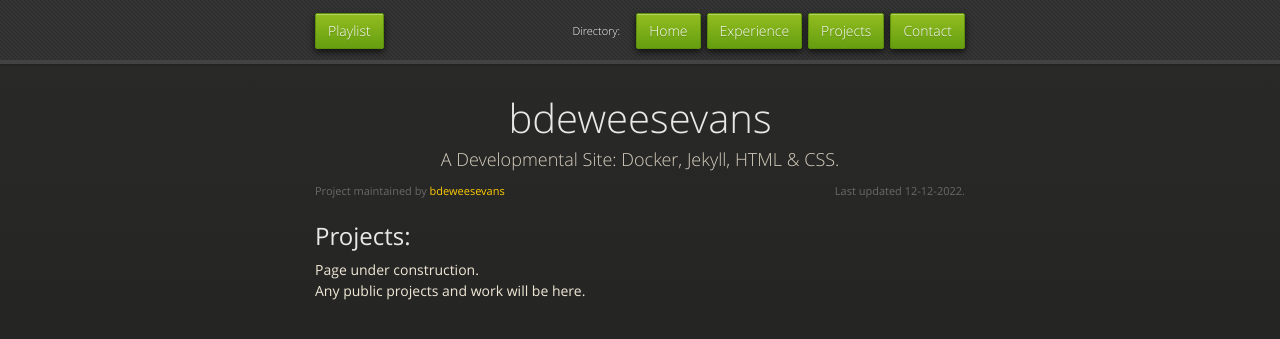
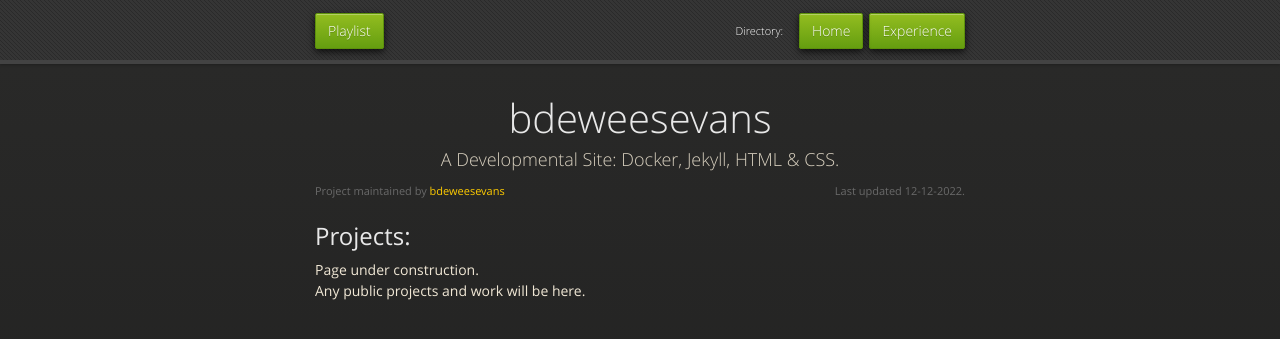
Before and after one commit to bdeweesevans/bdeweesevans.github.io, a Jekyll site: the page built from projects.md, in a window 1280 px wide. Shown: the top 339 px of the page. Built offline with Jekyll 4.4.1, drawn with Linux system fonts in a browser that asks for light colours; our own code applies the rules of GitHub Pages for plain Markdown files.

Commit message:
commented out buttons for pages under construction

```diff
--- a/_layouts/default.html
+++ b/_layouts/default.html
@@ -26,8 +26,8 @@
             <li class="fork"><a href="https://open.spotify.com/playlist/1i8KzyzqlPhvEBvxGGFA62?si=8512d773ce144bb2" target="_blank" rel="noopener noreferrer">Playlist</a></li>
 
             {% if site.show_downloads %}
-              <li class="downloads"><a href="https://www.bdeweesevans.com/contact.html">Contact</a></li>
-              <li class="downloads"><a href="https://www.bdeweesevans.com/projects.html">Projects</a></li>
+              <!--<li class="downloads"><a href="https://www.bdeweesevans.com/contact.html">Contact</a></li>
+              <li class="downloads"><a href="https://www.bdeweesevans.com/projects.html">Projects</a></li>-->
               <li class="downloads"><a href="https://www.bdeweesevans.com/experience.html">Experience</a></li>
               <li class="downloads"><a href="https://www.bdeweesevans.com">Home</a></li>
               <li class="title">Directory:</li>
```
